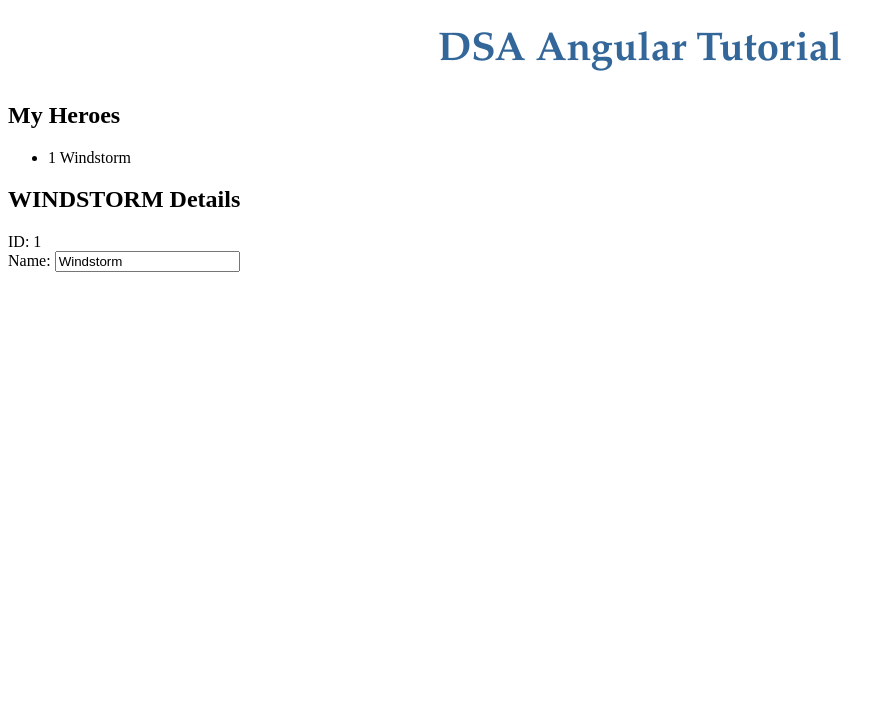
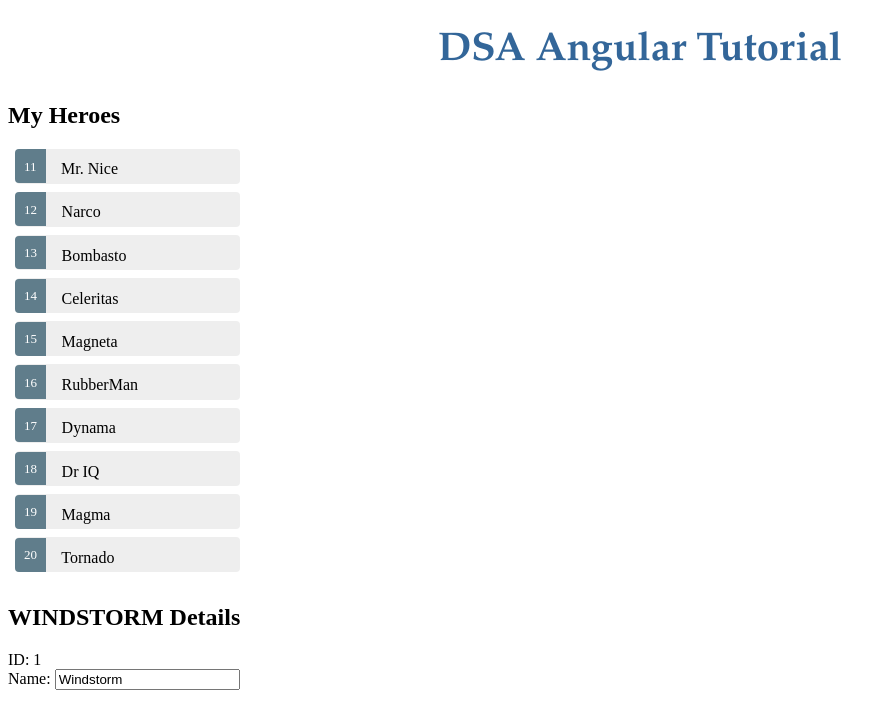
Before and after one commit to jeffsmithsailing/Angular2, an Angular app: page / in a window 1280 px wide. Shown: the top 722 px of the page, without its empty margins (0-896 px from the left). Built offline with nearby package versions, Linux system fonts and the light colour scheme.

Commit message:
Copied CSS for component from the tutorial

```diff
--- a/src/app/heroes/heroes.component.css
+++ b/src/app/heroes/heroes.component.css
@@ -0,0 +1,48 @@
+/* HeroesComponent's private CSS styles */
+.selected {
+  background-color: #CFD8DC !important;
+  color: white;
+}
+.heroes {
+  margin: 0 0 2em 0;
+  list-style-type: none;
+  padding: 0;
+  width: 15em;
+}
+.heroes li {
+  cursor: pointer;
+  position: relative;
+  left: 0;
+  background-color: #EEE;
+  margin: .5em;
+  padding: .3em 0;
+  height: 1.6em;
+  border-radius: 4px;
+}
+.heroes li.selected:hover {
+  background-color: #BBD8DC !important;
+  color: white;
+}
+.heroes li:hover {
+  color: #607D8B;
+  background-color: #DDD;
+  left: .1em;
+}
+.heroes .text {
+  position: relative;
+  top: -3px;
+}
+.heroes .badge {
+  display: inline-block;
+  font-size: small;
+  color: white;
+  padding: 0.8em 0.7em 0 0.7em;
+  background-color: #607D8B;
+  line-height: 1em;
+  position: relative;
+  left: -1px;
+  top: -4px;
+  height: 1.8em;
+  margin-right: .8em;
+  border-radius: 4px 0 0 4px;
+}
--- a/src/app/heroes/heroes.component.html
+++ b/src/app/heroes/heroes.component.html
@@ -1,7 +1,7 @@
 <!doctype html>
 <h2>My Heroes</h2>
 <ul class="heroes">
-	<li>
+	<li *ngFor="let hero of heroes">
 		<span class="badge">{{hero.id}}</span> {{hero.name}}
 	</li>
 </ul>
```
